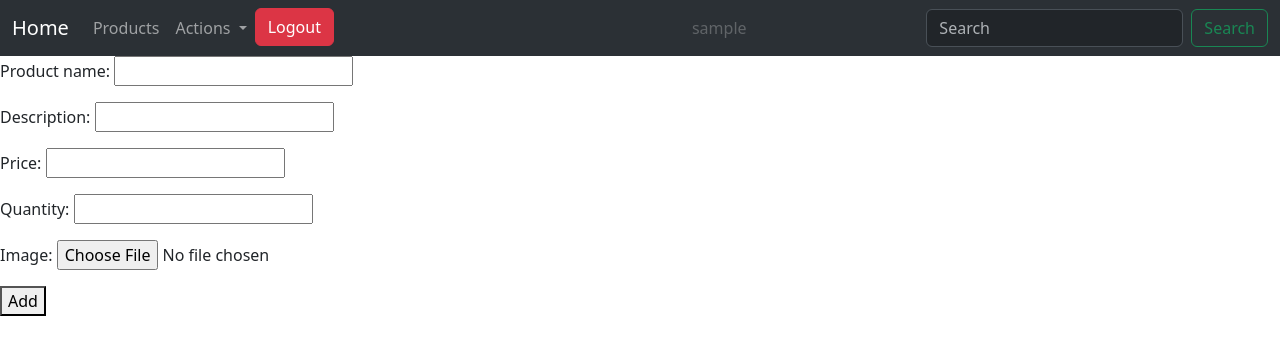
After one commit to IgorEzerskiy/shop, a Django app: page /add_product/ in a window 1280 px wide. The commit adds this page. Shown: the top 355 px of the page. Run offline with Django 4.2, Linux system fonts and the light colour scheme; the visitor is signed in with stand-in values (Sample User, id 1).

Commit message:
Add product update, product add, profile, login, logout, static files

```diff
--- /dev/null
+++ b/main_app/forms.py
@@ -0,0 +1,14 @@
+from django import forms
+from main_app.models import Product
+
+
+class AddProduct(forms.ModelForm):
+    title = forms.CharField(label='Product name', max_length=150, required=True)
+    description = forms.CharField(label='Description', max_length=1500, required=True)
+    price = forms.DecimalField(label='Price', max_digits=20, decimal_places=2, required=True)
+    quantity = forms.IntegerField(label='Quantity', min_value=1, required=True)
+    image = forms.ImageField(label='Image', max_length=100, required=False)
+
+    class Meta:
+        model = Product
+        fields = ['title', 'description', 'price', 'quantity', 'image']
--- a/main_app/models.py
+++ b/main_app/models.py
@@ -6,7 +6,7 @@ from django.utils.text import slugify
 
 class Customer(AbstractUser):
     wallet = models.DecimalField(decimal_places=2, max_digits=20)
-    image = models.ImageField(upload_to='main_app/', max_length=100, null=True)
+    image = models.ImageField(upload_to='main_app/static/images/', max_length=100, null=True)
 
     def save(self, **kwargs):
         self.wallet = 10000
@@ -17,13 +17,12 @@ class Product(models.Model):
     slug = models.SlugField(max_length=150, unique=True)
     title = models.CharField(max_length=150)
     description = models.TextField(null=True, blank=True)
-    image = models.ImageField(upload_to='main_app/', max_length=100)
+    image = models.ImageField(upload_to='main_app/static/images/', max_length=100)
     price = models.DecimalField(decimal_places=2, max_digits=20)
     quantity = models.PositiveIntegerField()
 
     def save(self, **kwargs):
-        if not self.slug:
-            self.slug = slugify(self.title) + '-' + str(self.id)
+        self.slug = slugify(self.title) + '-' + str(datetime.datetime.now().strftime("%Y-%m-%d-%H-%M"))
         return super().save(**kwargs)
 
     def __str__(self):
--- a/main_app/views.py
+++ b/main_app/views.py
@@ -1,13 +1,29 @@
 from django.views.generic.base import TemplateView
+from django.views.generic.edit import CreateView, UpdateView
 from django.views.generic.detail import DetailView
 from django.contrib.auth.views import LoginView, LogoutView
 from django.contrib.auth.mixins import LoginRequiredMixin
 from main_app.models import Product, Purchase
+from main_app.forms import AddProduct
 
 
 class HomePage(TemplateView):
     template_name = 'home_page.html'
     extra_context = {'products': Product.objects.all()}
+
+
+class ProductAdd(LoginRequiredMixin, CreateView):
+    form_class = AddProduct
+    template_name = 'product_add.html'
+    success_url = '/'
+
+
+class ProductUpdate(LoginRequiredMixin, UpdateView):
+    login_url = 'login/'
+    form_class = AddProduct
+    template_name = 'product_update.html'
+    success_url = '/'
+    queryset = Product.objects.all()
 
 
 class ProductList(LoginRequiredMixin, TemplateView):
@@ -16,7 +32,7 @@ class ProductList(LoginRequiredMixin, TemplateView):
     extra_context = {'products': Product.objects.all()}
 
 
-class ProductItem(LoginRequiredMixin, DetailView):
+class ProductItem(DetailView):
     model = Product
     template_name = 'product_item.html'
     slug_url_kwarg = 'slug'
--- a/shop/urls.py
+++ b/shop/urls.py
@@ -14,19 +14,22 @@ Including another URLconf
     1. Import the include() function: from django.urls import include, path
     2. Add a URL to urlpatterns:  path('blog/', include('blog.urls'))
 """
+from django.conf.urls.static import static
 from django.contrib import admin
 from django.urls import path
-from main_app.views import HomePage, ProductList, Profile, Login, Logout, ProductItem
+from main_app.views import HomePage, ProductList, Profile, Login, Logout, ProductItem, ProductAdd, ProductUpdate
 from django.contrib.staticfiles.urls import staticfiles_urlpatterns
+from shop import settings
 
 urlpatterns = [
     path('admin/', admin.site.urls),
     path('', HomePage.as_view(), name='home_page'),
     path('profile/', Profile.as_view(), name='profile'),
     path('product-list/', ProductList.as_view(), name='product_list'),
+    path('edit-product/<slug:slug>', ProductUpdate.as_view(), name='product_update'),
     path('login/', Login.as_view(), name='login'),
     path('logout/', Logout.as_view(), name='logout'),
-    path('product/<slug:slug>/', ProductItem.as_view(), name='product_item')
-]
+    path('product/<slug:slug>/', ProductItem.as_view(), name='product_item'),
+    path('add_product/', ProductAdd.as_view(), name='product_add'),
 
-urlpatterns += staticfiles_urlpatterns()
+] + static(settings.MEDIA_URL, document_root=settings.MEDIA_ROOT)
--- a/templates/home_page.html
+++ b/templates/home_page.html
@@ -7,7 +7,11 @@
       {% for product in products%}
         <div class="col">
             <div class="card h-100">
-                <img src="{% static product.image %}" class="card-img-top" alt="{{ product.slug }}">
+                {% if product.image %}
+                    <img src="{{ product.image.url }}" class="card-img-top" alt="{{ product.slug }}">
+                {% else %}
+                    <img src="{% static 'images/No Product Image Available.png' %}" class="card-img-top" alt="{{ product.slug }}">
+                {% endif %}
                 <div class="card-body">
                     <h5 class="card-title">{{ product.title }}</h5>
                     <p class="card-text">{{ product.description }}</p>
--- a/templates/index.html
+++ b/templates/index.html
@@ -26,7 +26,7 @@
                         Actions
                     </a>
                     <ul class="dropdown-menu">
-                        <li><a class="dropdown-item" href="#">Add product</a></li>
+                        <li><a class="dropdown-item" href="{% url 'product_add' %}">Add product</a></li>
                         <li>
                             <hr class="dropdown-divider">
                         </li>
--- /dev/null
+++ b/templates/product_add.html
@@ -0,0 +1,10 @@
+{% extends 'index.html' %}
+{% load static %}
+
+{% block content %}
+  <form method="post" enctype="multipart/form-data">
+    {% csrf_token %}
+    {{ form.as_p }}
+    <button type="submit" value="Save">Add</button>
+  </form>
+{% endblock %}
```
Also changed, not shown: shop/settings.py (+12 -2 lines), templates/product_item.html (+7 -2 lines), templates/product_list.html (+8 -2 lines), templates/product_update.html (added, +10 -0 lines), templates/profile.html (+13 -2 lines), 1 other file.
